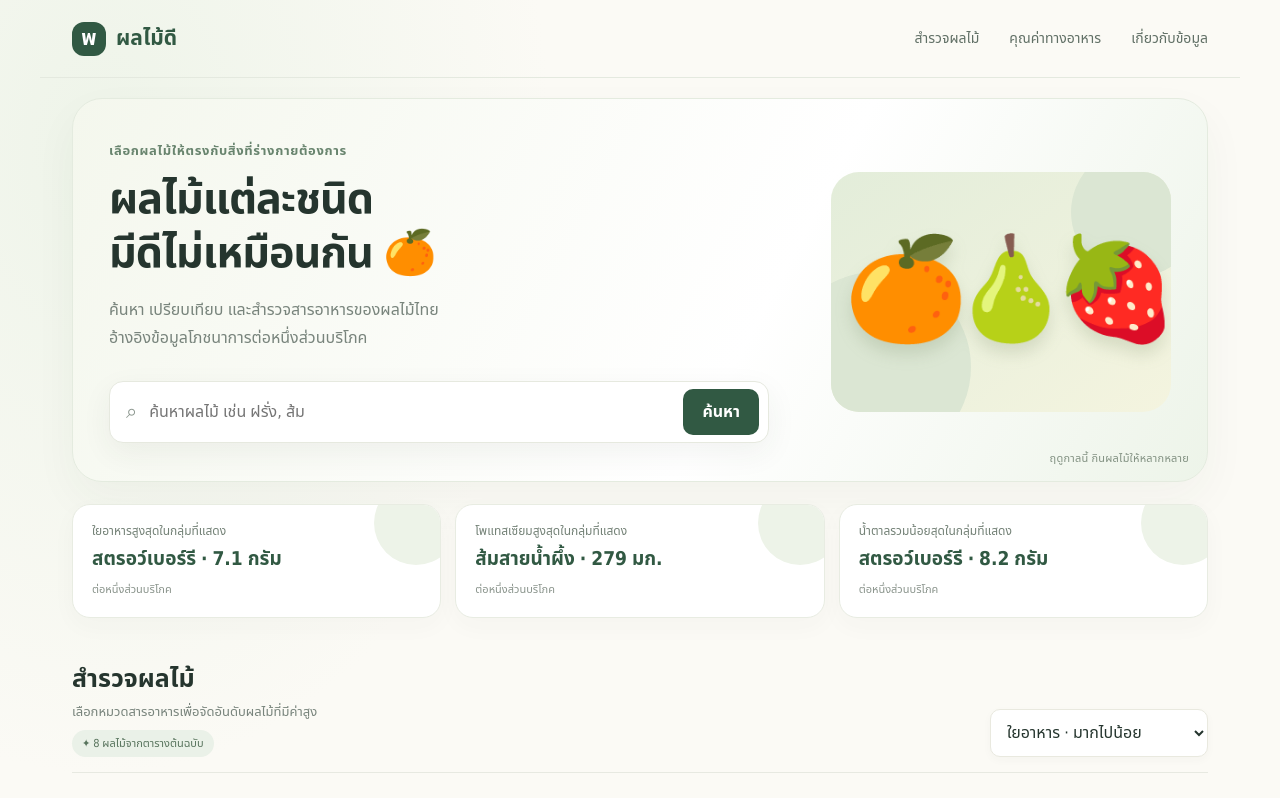
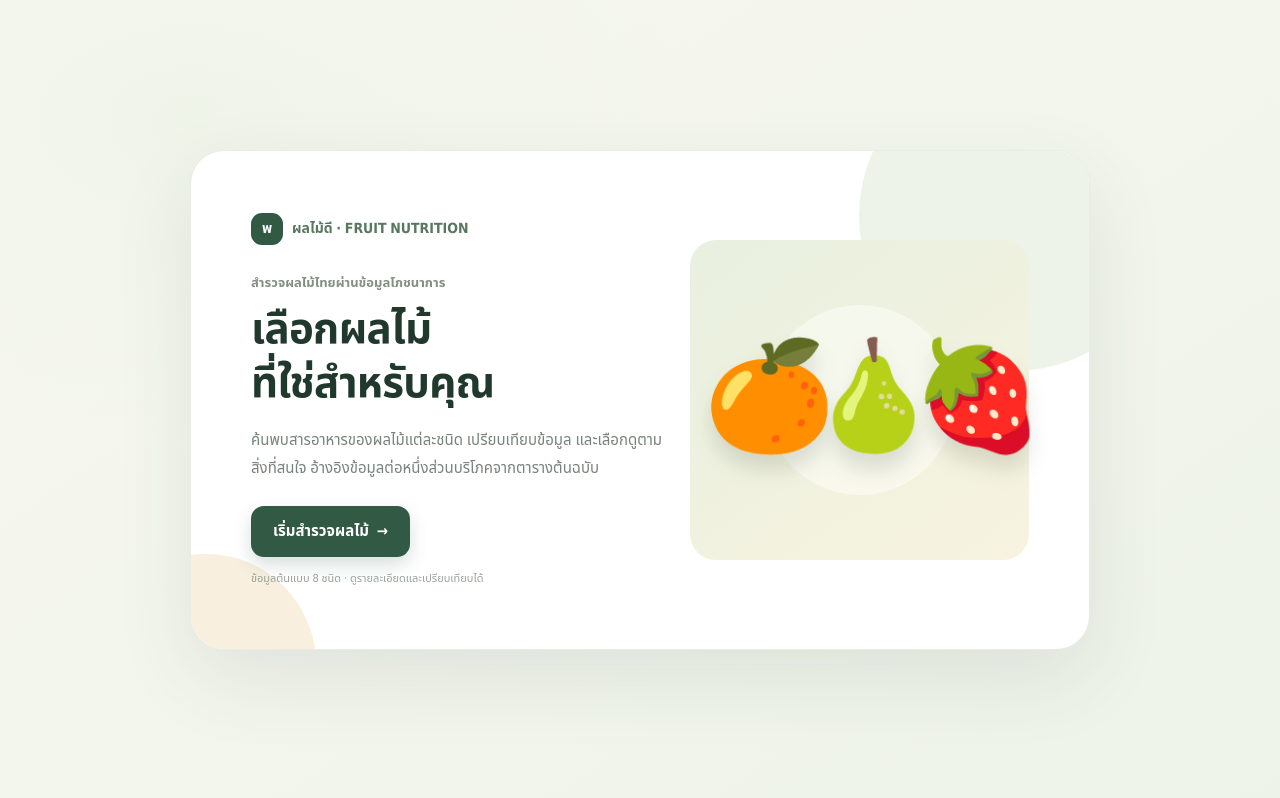
Before and after one commit to P-N-TH/index.html, a plain HTML site: page index.html in a window 1280 px wide. Shown: the top 798 px of the page. Drawn offline with Linux system fonts and the light colour scheme.

Commit message:
Update index.html

```diff
--- a/index.html
+++ b/index.html
@@ -71,8 +71,29 @@ html,body{width:100%;max-width:100%;overflow-x:hidden}
  .detailphoto{height:90px;font-size:52px}
  .compareDialog{overflow-x:auto}
 }
+
+/* Welcome cover shown before entering the fruit explorer */
+.cover{position:fixed;inset:0;z-index:20;display:grid;place-items:center;padding:24px;background:radial-gradient(ellipse at 15% 15%,#eff4e9 0,transparent 32rem),linear-gradient(145deg,#f8f8f1,#edf3e9);transition:opacity .35s ease,visibility .35s ease}
+.cover.is-hidden{opacity:0;visibility:hidden;pointer-events:none}
+.cover-panel{position:relative;isolation:isolate;overflow:hidden;width:min(100%,900px);min-height:500px;display:grid;grid-template-columns:1.1fr .9fr;align-items:center;gap:25px;padding:56px 60px;background:#fff;border:1px solid #e8ede3;border-radius:34px;box-shadow:0 28px 80px #29413218}
+.cover-panel:before,.cover-panel:after{content:'';position:absolute;z-index:-1;border-radius:50%;background:#edf3e8}
+.cover-panel:before{width:310px;height:310px;right:-80px;top:-90px}
+.cover-panel:after{width:220px;height:220px;left:-95px;bottom:-125px;background:#f8efdf}
+.cover-copy{position:relative;z-index:1}
+.cover-brand{display:inline-flex;align-items:center;gap:9px;color:#57775f;font-weight:700;font-size:14px}
+.cover-brand i{font-style:normal;display:grid;place-items:center;width:32px;height:32px;border-radius:11px;background:var(--green);color:white}
+.cover-eyebrow{margin:28px 0 10px;color:#829080;font-size:13px;font-weight:600}
+.cover h1{margin:0;color:#21392d;font-size:42px;line-height:1.3;letter-spacing:-.7px}
+.cover-copy p{max-width:430px;margin:15px 0 24px;color:#77847b;font-size:15px;line-height:1.85}
+.cover-cta{border:0;border-radius:13px;padding:14px 22px;background:var(--green);color:#fff;font-weight:700;font-size:15px;box-shadow:0 8px 18px #31594330;cursor:pointer}
+.cover-cta:hover{background:#254a35;transform:translateY(-1px)}
+.cover-hint{margin-top:13px;color:#9aa39b;font-size:11px}
+.cover-fruits{position:relative;height:320px;display:grid;place-items:center;border-radius:26px;background:linear-gradient(145deg,#e8f0df,#f7f3df);font-size:106px;letter-spacing:-28px}
+.cover-fruits:before{content:'';position:absolute;width:190px;height:190px;border-radius:50%;background:#ffffff70}
+.cover-fruits span{position:relative;filter:drop-shadow(0 15px 10px #30402c25)}
+@media(max-width:650px){.cover{padding:16px}.cover-panel{min-height:0;grid-template-columns:1fr;gap:22px;padding:27px 23px;border-radius:26px}.cover-eyebrow{margin-top:20px}.cover h1{font-size:31px}.cover-copy p{font-size:14px;line-height:1.7;margin:10px 0 18px}.cover-fruits{height:165px;grid-row:1;font-size:72px;letter-spacing:-22px;border-radius:20px}.cover-fruits:before{width:120px;height:120px}.cover-brand{font-size:12px}}
 </style></head>
-<body><header class="wrap top"><div class="brand"><i>พ</i> ผลไม้ดี</div><nav class="nav"><a href="#catalog">สำรวจผลไม้</a><a href="#catalog">คุณค่าทางอาหาร</a><a href="#source">เกี่ยวกับข้อมูล</a></nav></header>
+<body><section class="cover" id="cover" aria-label="หน้าปก"><div class="cover-panel"><div class="cover-copy"><div class="cover-brand"><i>พ</i> ผลไม้ดี · FRUIT NUTRITION</div><div class="cover-eyebrow">สำรวจผลไม้ไทยผ่านข้อมูลโภชนาการ</div><h1>เลือกผลไม้<br>ที่ใช่สำหรับคุณ</h1><p>ค้นพบสารอาหารของผลไม้แต่ละชนิด เปรียบเทียบข้อมูล และเลือกดูตามสิ่งที่สนใจ อ้างอิงข้อมูลต่อหนึ่งส่วนบริโภคจากตารางต้นฉบับ</p><button class="cover-cta" onclick="document.getElementById('cover').classList.add('is-hidden');document.body.style.overflow=''">เริ่มสำรวจผลไม้&nbsp; →</button><div class="cover-hint">ข้อมูลต้นแบบ 8 ชนิด · ดูรายละเอียดและเปรียบเทียบได้</div></div><div class="cover-fruits" aria-hidden="true"><span>🍊🍐🍓</span></div></div></section><header class="wrap top"><div class="brand"><i>พ</i> ผลไม้ดี</div><nav class="nav"><a href="#catalog">สำรวจผลไม้</a><a href="#catalog">คุณค่าทางอาหาร</a><a href="#source">เกี่ยวกับข้อมูล</a></nav></header>
 <main class="wrap"><section class="hero"><div><div class="eyebrow">เลือกผลไม้ให้ตรงกับสิ่งที่ร่างกายต้องการ</div><h1>ผลไม้แต่ละชนิด<br>มีดีไม่เหมือนกัน 🍊</h1><p>ค้นหา เปรียบเทียบ และสำรวจสารอาหารของผลไม้ไทย<br>อ้างอิงข้อมูลโภชนาการต่อหนึ่งส่วนบริโภค</p><label class="searchbox"><span>⌕</span><input id="search" placeholder="ค้นหาผลไม้ เช่น ฝรั่ง, ส้ม"><button onclick="render()">ค้นหา</button></label></div><div class="hero-art"><div class="fruit-emoji">🍊🍐🍓</div></div></section>
 <section class="highlights" aria-label="ไฮไลต์สารอาหาร"><article class="highlight"><small>ใยอาหารสูงสุดในกลุ่มที่แสดง</small><strong>สตรอว์เบอร์รี · 7.1 กรัม</strong><span>ต่อหนึ่งส่วนบริโภค</span></article><article class="highlight"><small>โพแทสเซียมสูงสุดในกลุ่มที่แสดง</small><strong>ส้มสายน้ำผึ้ง · 279 มก.</strong><span>ต่อหนึ่งส่วนบริโภค</span></article><article class="highlight"><small>น้ำตาลรวมน้อยสุดในกลุ่มที่แสดง</small><strong>สตรอว์เบอร์รี · 8.2 กรัม</strong><span>ต่อหนึ่งส่วนบริโภค</span></article></section>
 <section id="catalog"><div class="sectionhead"><div><h2>สำรวจผลไม้</h2><p>เลือกหมวดสารอาหารเพื่อจัดอันดับผลไม้ที่มีค่าสูง</p><span class="catalog-count">✦ 8 ผลไม้จากตารางต้นฉบับ</span></div><select class="sort" id="sort" onchange="render()"><option value="fiber">ใยอาหาร · มากไปน้อย</option><option value="sugars">น้ำตาลทั้งหมด · มากไปน้อย</option><option value="potassium">โพแทสเซียม · มากไปน้อย</option></select></div>
@@ -80,6 +101,7 @@ html,body{width:100%;max-width:100%;overflow-x:hidden}
 <div class="footnote" id="source">แหล่งข้อมูล: สถาบันวิจัยโภชนาการ มหาวิทยาลัยมหิดล, “คุณค่าทางโภชนาการของผลไม้ที่นิยมบริโภคในประเทศไทย” · <a href="https://inmu.mahidol.ac.th/uploads_file/freebook/f7t.pdf" target="_blank" style="color:#54755b">ดูเอกสารต้นฉบับ ↗</a><br>ข้อมูลโภชนาการของผลไม้ 8 ชนิดนี้อ้างอิงต่อหนึ่งส่วนจากตาราง PDF มหาวิทยาลัยมหิดล</div></main>
 <div class="comparebar"><span id="compareText">เลือกผลไม้เพื่อเปรียบเทียบ (เลือกได้สูงสุด 3 ชนิด)</span><button onclick="compare()">เปรียบเทียบผลไม้ →</button></div><div class="modal" id="detailModal" onclick="if(event.target===this)closeDetail()"><div class="dialog"><div class="dialogtop"><h3>รายละเอียดผลไม้</h3><button class="close" onclick="closeDetail()">×</button></div><div id="detailContent"></div></div></div><div class="modal" id="modal" onclick="if(event.target===this)closeModal()"><div class="dialog compareDialog"><div class="dialogtop"><h3>เปรียบเทียบสารอาหารทั้งหมด</h3><button class="close" onclick="closeModal()">×</button></div><div id="comparison"></div><div class="note">ค่าอ้างอิงจากตาราง PDF ต่อหนึ่งส่วนบริโภค</div></div></div>
 <script>
+document.body.style.overflow="hidden";
 const fruits=[
 {id:'guava',sourcePage:17,name:'ฝรั่ง',portion:'½ ผลกลาง · 125 กรัม',emoji:'🍐',bg:'#eaf1d9',fiber:5.4,vitc:165,potassium:280,energy:68},
 {id:'orange',sourcePage:27,name:'ส้มเขียวหวาน',portion:'2 ผล · 140 กรัม',emoji:'🍊',bg:'#fff0dc',fiber:2.2,vitc:48,potassium:180,energy:65},
```
